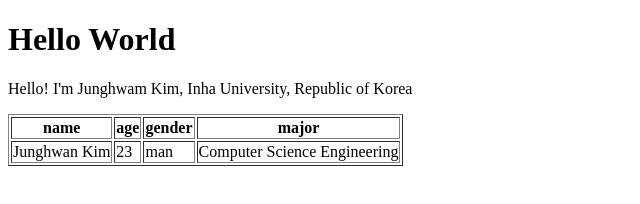
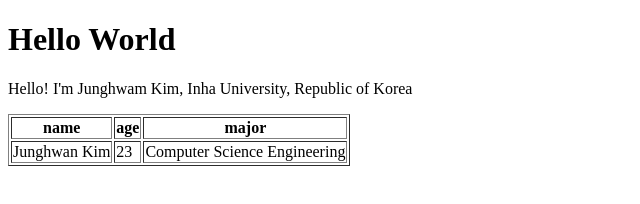
Before and after one commit to hw4n2/hw4n2.github.io, a plain HTML site: page test.html in a window 1280 px wide. Shown: the whole page, without its empty margins (0-640 px from the left). Drawn offline with Linux system fonts and the light colour scheme.

Commit message:
first commit

```diff
--- a/test.html
+++ b/test.html
@@ -10,13 +10,11 @@
             <tr>
                 <th>name</th>
                 <th>age</th>
-                <th>gender</th>
                 <th>major</th>
             </tr>
             <tr>
                 <td>Junghwan Kim</td>
                 <td>23</td>
-                <td>man</td>
                 <td>Computer Science Engineering</td>
             </tr>
         </table>
```
